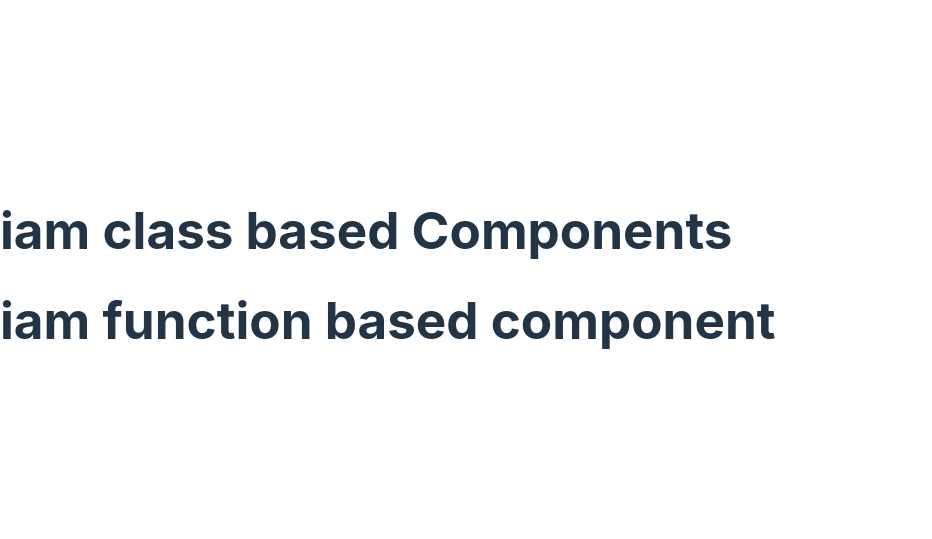
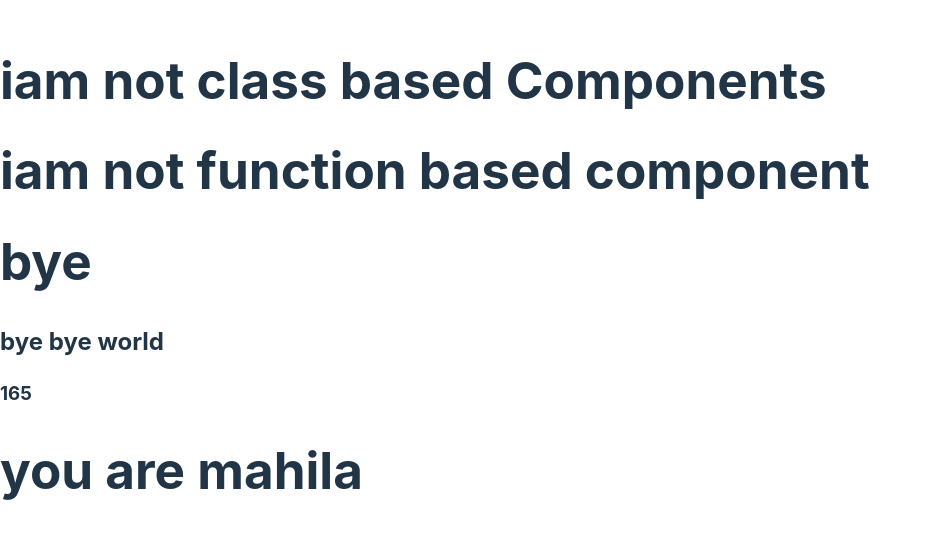
Before and after one commit to KarthikReddy10124/javascript-training, a React (Vite) app in the folder day17/my-app/: page / in a window 1280 px wide. Shown: the part 125-664 px from the top of the page, without its empty margins (0-932 px from the left). Built offline with nearby package versions, Linux system fonts and the light colour scheme.

Commit message:
commit changes

```diff
--- a/day17/my-app/src/component/Cbc.jsx
+++ b/day17/my-app/src/component/Cbc.jsx
@@ -2,7 +2,7 @@ import React from "react"
 
 class Cbc extends React.Component{
     render(){
-        return <h1>iam class based Components</h1>
+        return <h1>iam not class based Components</h1>
     }
 }
 export default Cbc
--- /dev/null
+++ b/day17/my-app/src/component/Demo.jsx
@@ -0,0 +1,30 @@
+// import React from 'react'
+
+// const Demo = () => {
+//   return (
+//     <div>
+//         {
+//             React.createElement("h1" , "null" , "ara ara")
+//         }
+//         {
+//             React.createElement("div" , {id : "demo"} , React.createElement("span" , "null" , "iam not span-tag"))
+//         }
+//     </div>
+//   )
+// }
+
+// export default Demo
+
+import React from 'react'
+
+const Demo = () => {
+  return (
+    <>
+        <h1>bye</h1>
+        <h2>bye bye world</h2>
+        <h3>{69+96}</h3>
+    </>
+  )
+}
+
+export default Demo
--- a/day17/my-app/src/component/Fbc.jsx
+++ b/day17/my-app/src/component/Fbc.jsx
@@ -2,7 +2,7 @@ import React from 'react'
 
 const Fbc = () => {
     return (
-        <h1>iam function based component</h1>
+        <h1>iam not function based component</h1>
 )
 }
 
--- a/day17/my-app/src/main.jsx
+++ b/day17/my-app/src/main.jsx
@@ -3,11 +3,15 @@ import { createRoot } from 'react-dom/client'
 import './index.css'
 import Cbc from './component/Cbc.jsx'
 import Fbc from './component/Fbc.jsx'
+import Demo from './component/Demo.jsx'
+import Parent from './props/Parent.jsx'
 
 
 createRoot(document.getElementById('root')).render(
   <StrictMode>
     <Cbc/>
     <Fbc/>
+    <Demo/>
+    <Parent/>
   </StrictMode>,
 )
--- /dev/null
+++ b/day17/my-app/src/props/Child.jsx
@@ -0,0 +1,13 @@
+import React from "react";
+
+class Child extends React.Component {
+    render()
+    {
+        return (
+            <>
+                <h1>you are {this.props.name}</h1>
+            </>
+        )
+    }
+}
+export default Child;
--- /dev/null
+++ b/day17/my-app/src/props/Parent.jsx
@@ -0,0 +1,15 @@
+import React from "react";
+import Child from "./Child";
+
+class Parent extends React.Component {
+    state = {
+        username : "mahila"
+    }
+    render()
+    {
+        return (
+            <Child   name = {this.state.username} />
+        )
+    }
+}
+export default Parent
```
Also changed, not shown: 1 other file (tests, documents, lock files or other folders).
